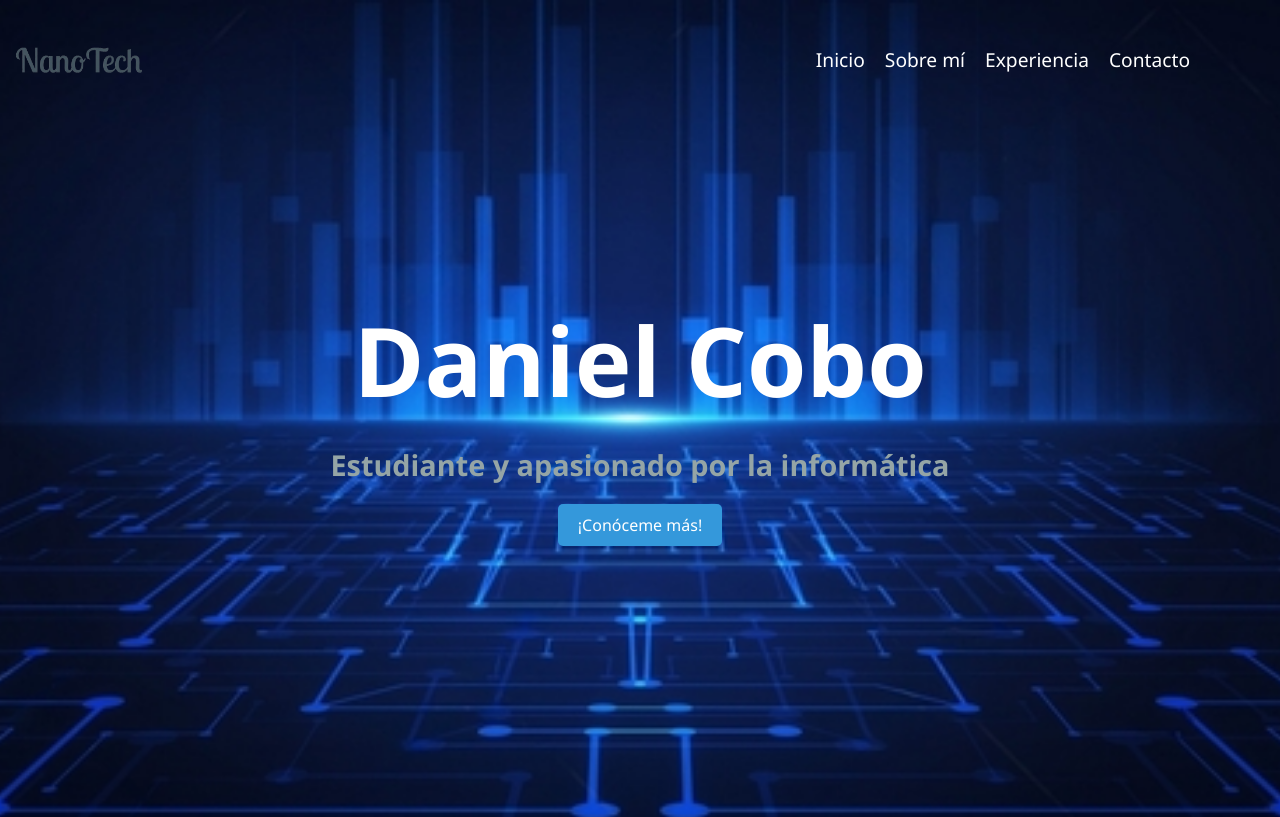
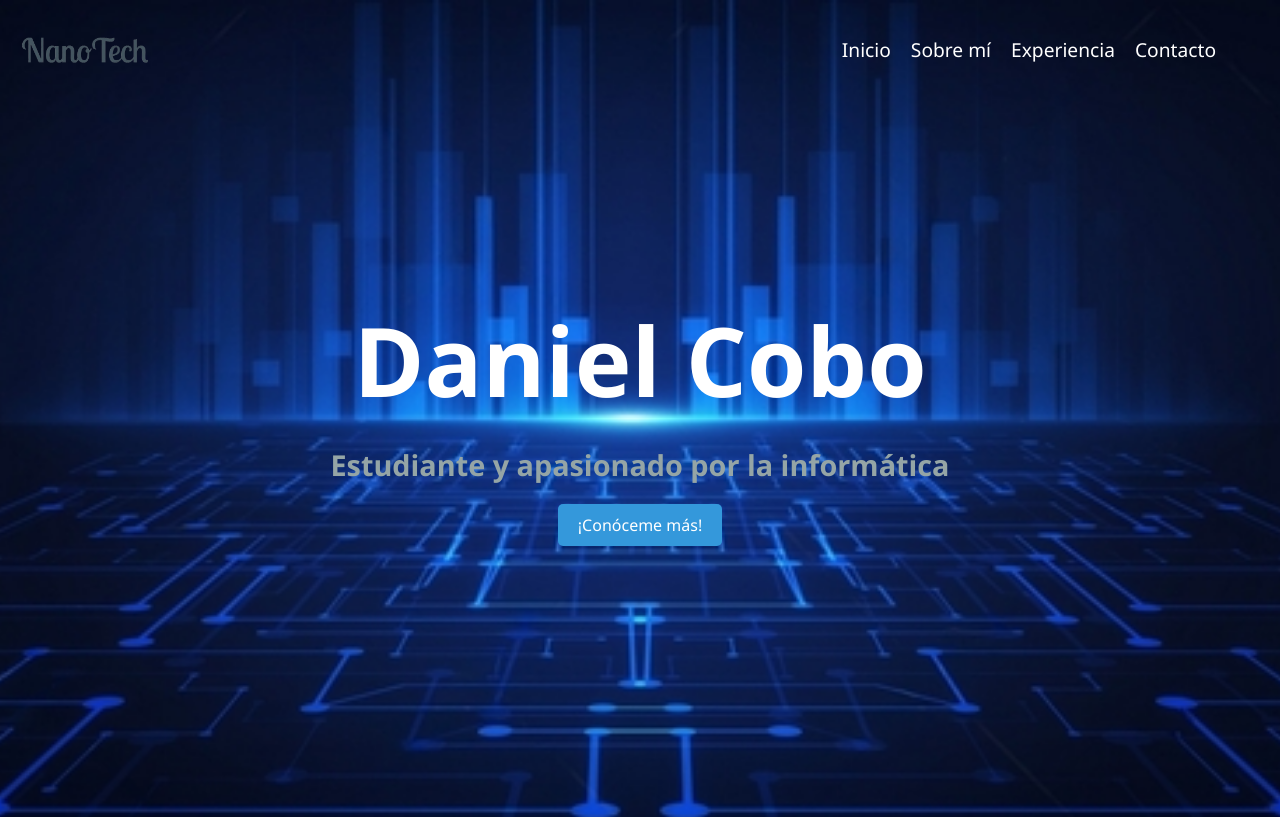
Before and after one commit to NanoEvolution/Mi-Pagina-Web, a plain HTML site: page src/index.html in a window 1280 px wide. Shown: the top 817 px of the page. Drawn offline with Linux system fonts and the light colour scheme.

Commit message:
Retoques

```diff
--- a/src/assets/css/index.css
+++ b/src/assets/css/index.css
@@ -33,11 +33,6 @@ header {
 }
 
 nav {
-    position: absolute;
-    top: 20px;
-    right: 50px;
-    z-index: 1;
-    width: 100%; /* Ocupa todo el ancho disponible */
     display: flex;
     align-items: center;
     max-width: 95%;
@@ -52,7 +47,7 @@ nav .logo {
     align-items: center;
     cursor: pointer;
     color: #fff;
-    margin-right: auto; /* Mueve el logo a la izquierda */
+    margin-right: 20px; /* Añade un margen al lado derecho del logo */
 }
 
 
@@ -65,7 +60,7 @@ nav .logo img {
 nav ul {
     list-style: none;
     display: flex;
-    margin-right: 20px; /* Ajuste del margen derecho */
+    margin: 0; /* Elimina el margen predeterminado */
 }
 
 nav ul li {
@@ -182,6 +177,17 @@ footer {
     margin-top: 20px;
 }
 
+.fixed-nav {
+    position: fixed;
+    width: 100%;
+    top: 0;
+    z-index: 1000;
+    display: flex;
+    justify-content: space-between;
+    align-items: center;
+    padding: 10px 20px;
+}
+
 .go-top-btn {
     position: fixed;
     bottom: 20px;
--- a/src/index.html
+++ b/src/index.html
@@ -12,10 +12,9 @@
 
 </head>
     <body>
-        <nav>
+        <nav class="fixed-nav">
             <div class="logo" onclick="scrollToTop()">
                 <img src="./assets/img/NOmbrelogo.png" alt="Logo">
-
             </div>
             <ul>
                 <li><a href="#inicio">Inicio</a></li>
```
Also changed, not shown: src/assets/js/index.js (line endings or trailing spaces).
